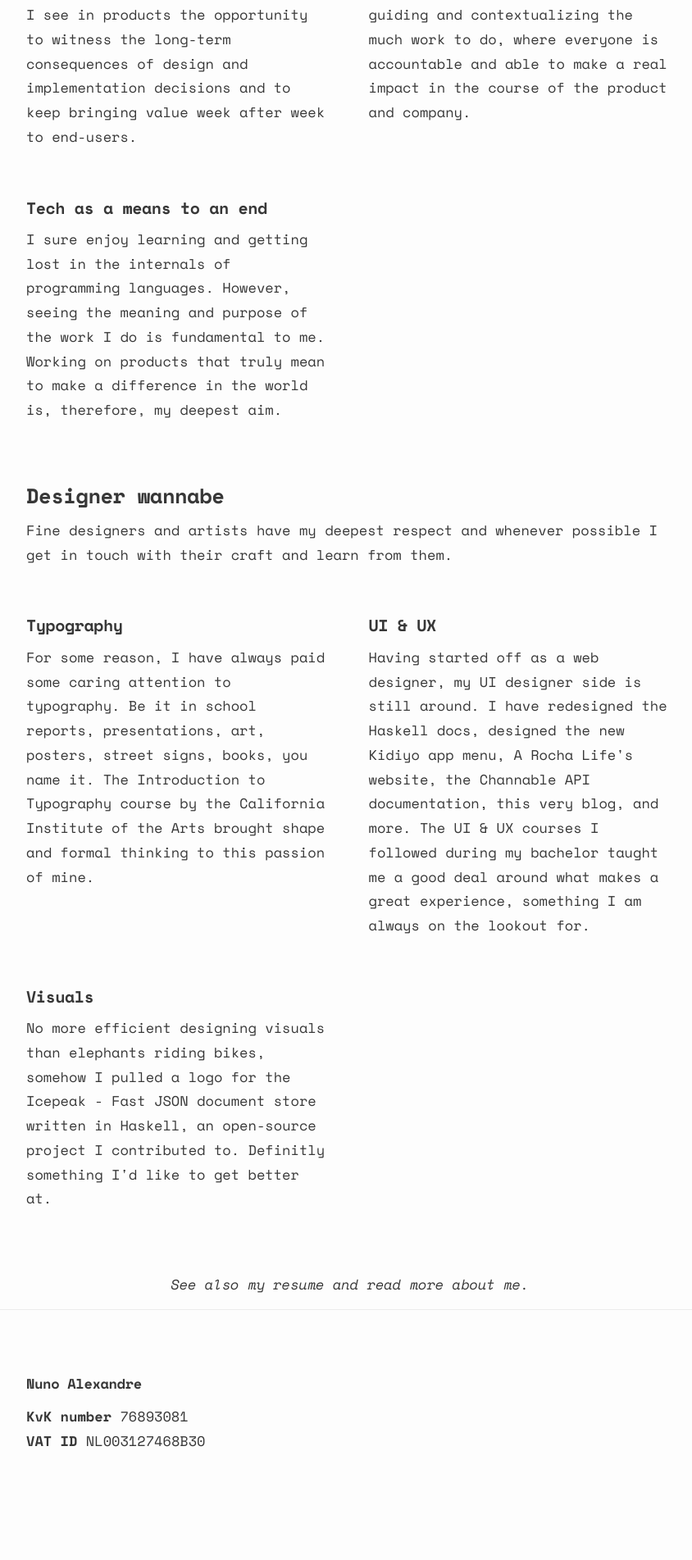
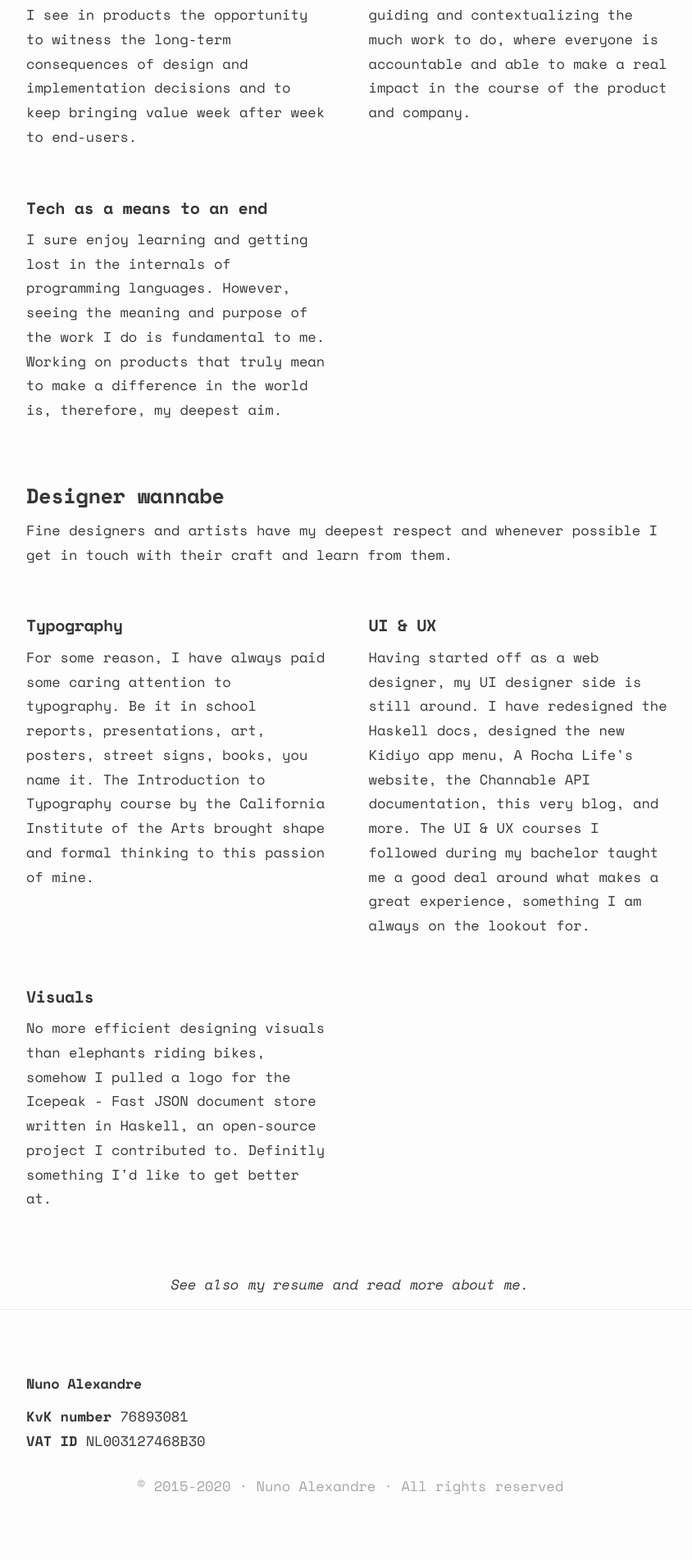
Before and after one commit to NunoAlexandre/nunoalexandre.github.io, a Jekyll site: the page built from index.html, in a window 1280 px wide. Shown: the part 2776-4679 px from the top of the page at 82% size, without its empty margins (213-1057 px from the left). Built offline with Jekyll 4.4.1, drawn with Linux system fonts in a browser that asks for light colours; before the commit the page ends 4623 px from its top, so only the background shows below that.

Commit message:
Add credits to the footer

```diff
--- a/_includes/footer.html
+++ b/_includes/footer.html
@@ -6,6 +6,7 @@
       <strong>KvK number</strong> {{ site.kvk_number }}<br>
       <strong>VAT ID</strong> {{ site.vat_id }}
     </p>
+    <p class="credits">© 2015-{{ 'now' | date: "%Y" }} · Nuno Alexandre · All rights reserved</p>
   </div>
 
   <script>
--- a/_sass/_layout.scss
+++ b/_sass/_layout.scss
@@ -119,6 +119,11 @@ background: transparent;
 .site-footer {
     border-top: 1px solid $grey-color-light;
     padding: $spacing-unit 0;
+
+    .credits {
+      color: $grey-color;
+      text-align: center;
+    }
 }
 
 .footer-heading {
```
